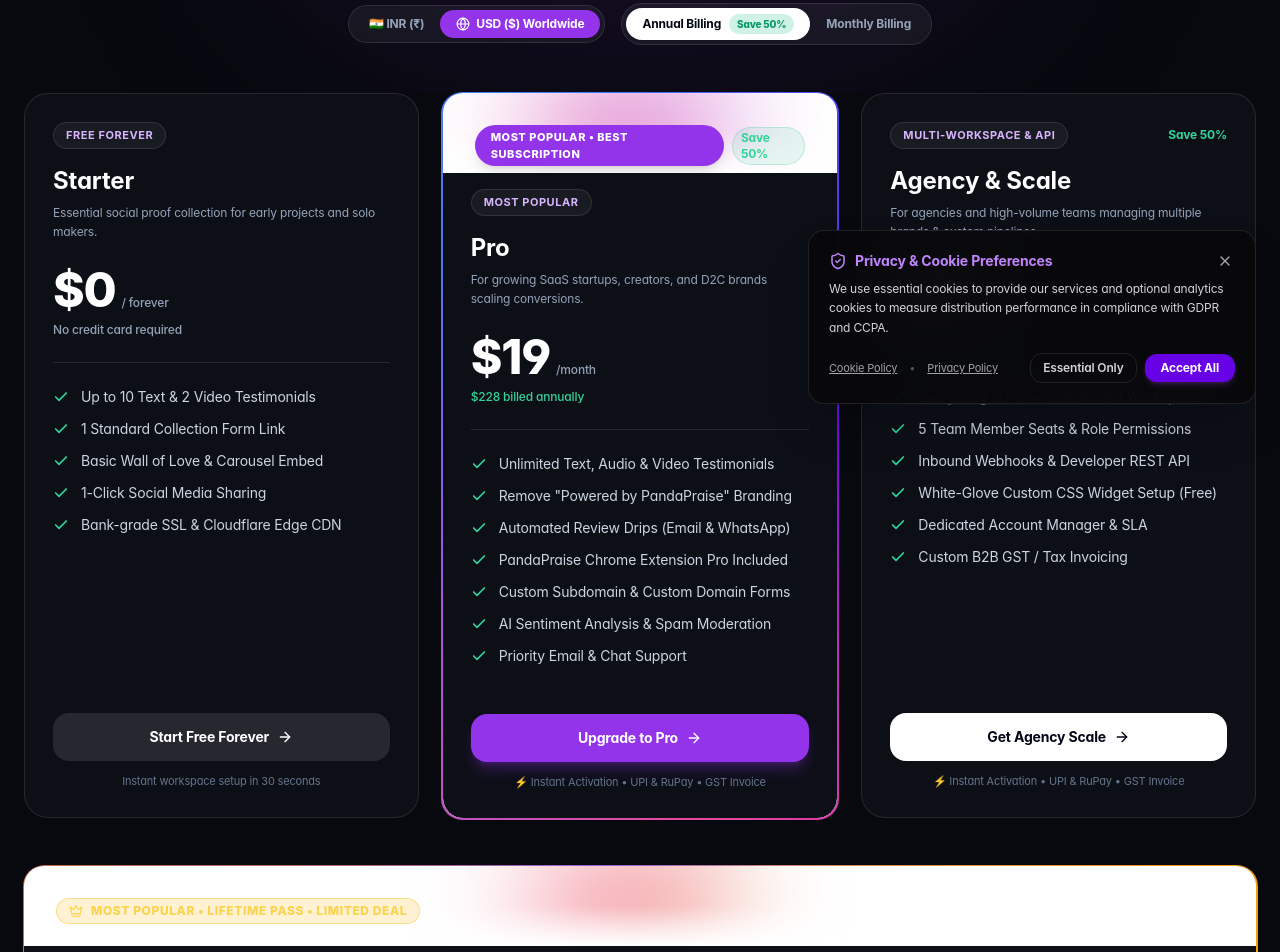
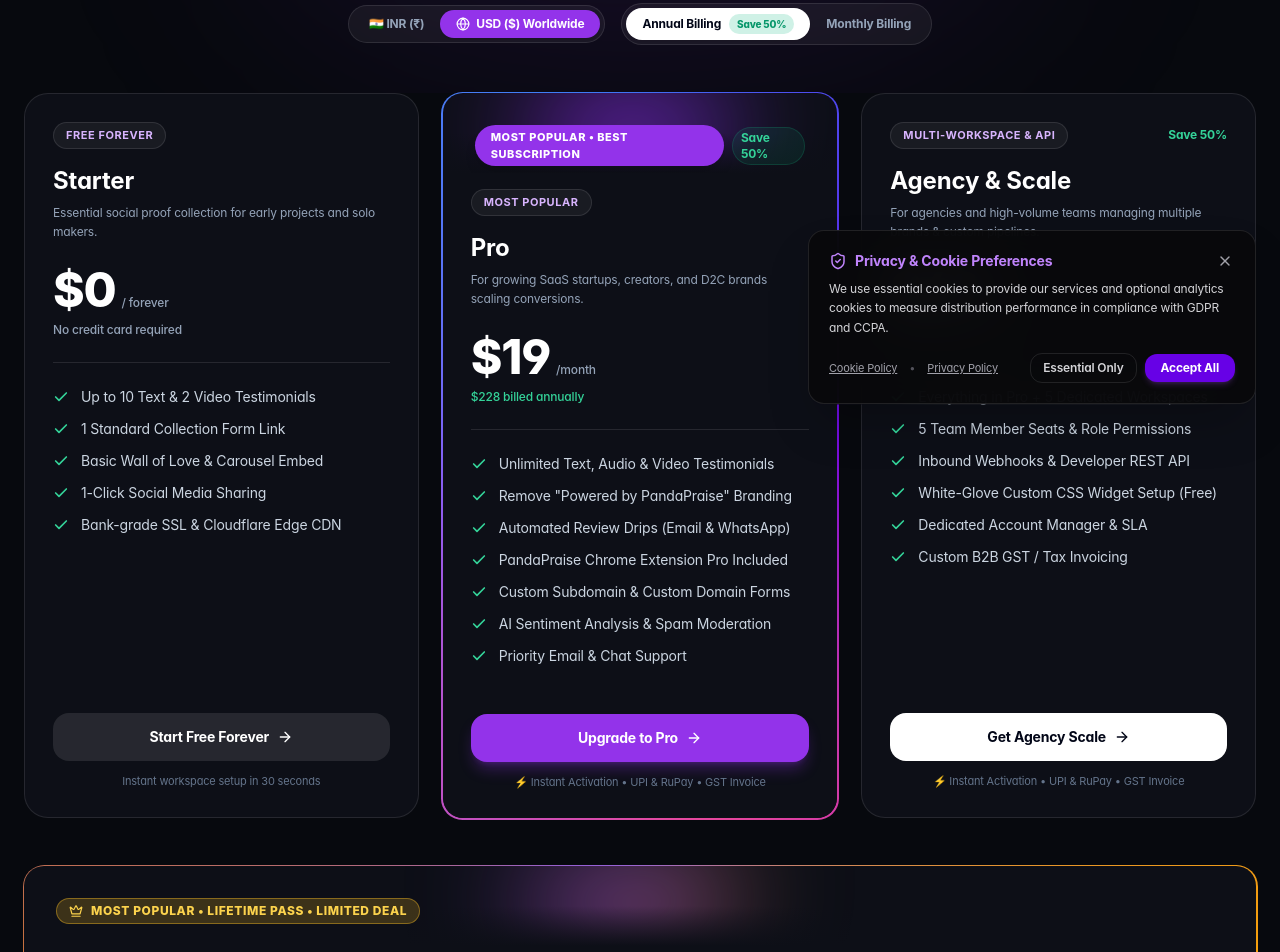
Before and after one commit to greetingsgopal-hub/testimonial-collector-dashboard, a React (Vite) app: page /pricing in a window 1280 px wide. Shown: the part 380-1332 px from the top of the page. Built offline with nearby package versions, Linux system fonts and the light colour scheme; no server answers.

Commit message:
fix-pricing-blobcard-dark-theme-bleed

```diff
--- a/src/components/ui/BlobCard.tsx
+++ b/src/components/ui/BlobCard.tsx
@@ -13,6 +13,8 @@
   darkColors?: string[];
   glowColors?: string[];
   className?: string;
+  cardClassName?: string;
+  fadeClassName?: string;
 }
 
 const DEFAULT_LIGHT = ["#ff0020", "#fc0f60", "#e8227a", "#ff85b3"];
@@ -27,6 +29,8 @@
   darkColors = DEFAULT_DARK,
   glowColors = DEFAULT_GLOW,
   className,
+  cardClassName,
+  fadeClassName,
 }: BlobCardProps) {
   return (
     <div className={cn("relative w-full", className)}>
@@ -40,7 +44,7 @@
         />
       </div>
 
-      <div className="relative z-10 rounded-[20px] overflow-hidden bg-background">
+      <div className={cn("relative z-10 rounded-[20px] overflow-hidden bg-background text-foreground", cardClassName)}>
         <div
           className="relative overflow-hidden rounded-t-[20px]"
           style={{ height: headerHeight }}
@@ -57,8 +61,8 @@
             margin={60}
             blur={50}
           />
-          <div className="absolute inset-0 bg-gradient-to-b from-transparent via-transparent to-background pointer-events-none" />
-          {header && <div className="relative z-10 p-8 pb-0">{header}</div>}
+          <div className={cn("absolute inset-0 bg-gradient-to-b from-transparent via-transparent to-background dark:to-[#0D0F17] pointer-events-none", fadeClassName)} />
+          {header && <div className="relative z-10 p-6 sm:p-8 pb-0">{header}</div>}
         </div>
 
         {children && <div>{children}</div>}
--- a/src/components/ui/FluidBlobs.tsx
+++ b/src/components/ui/FluidBlobs.tsx
@@ -28,11 +28,14 @@
   blur = 50,
   className,
 }: FluidBlobsProps) {
+  const containerRef = React.useRef<HTMLDivElement>(null);
   const [isDark, setIsDark] = React.useState(false);
 
   React.useEffect(() => {
     const checkDark = () => {
+      const el = containerRef.current;
       const isDarkMode =
+        Boolean(el?.closest(".dark")) ||
         document.documentElement.classList.contains("dark") ||
         document.body.classList.contains("dark");
       setIsDark(isDarkMode);
@@ -52,6 +55,7 @@
 
   return (
     <div
+      ref={containerRef}
       className={cn("pointer-events-none absolute inset-0 overflow-hidden", className)}
       style={{
         filter: `blur(${blur}px)`,
--- a/src/pages/PricingPage.tsx
+++ b/src/pages/PricingPage.tsx
@@ -382,7 +382,7 @@
   const lifetimePrice = currency === 'INR' ? 4999 : 149;
 
   return (
-    <div className="min-h-screen bg-[#07090E] text-slate-100 font-sans antialiased selection:bg-purple-600 selection:text-white">
+    <div className="dark min-h-screen bg-[#07090E] text-slate-100 font-sans antialiased selection:bg-purple-600 selection:text-white">
       {/* ================= NAVBAR ================= */}
       <header className="sticky top-0 z-40 backdrop-blur-md bg-[#07090E]/85 border-b border-white/10">
         <div className="max-w-7xl mx-auto h-16 px-6 flex items-center justify-between">
@@ -587,6 +587,8 @@
                   <BlobCard
                     headerHeight={80}
                     className="h-full flex flex-col"
+                    cardClassName="bg-[#0D0F17]"
+                    fadeClassName="to-[#0D0F17]"
                     lightColors={["#6701e6", "#8b5cf6", "#a855f7", "#ec4899"]}
                     darkColors={["#4c00b0", "#6701e6", "#7c3aed", "#9333ea"]}
                     glowColors={["#6701e6", "#ec4899", "#8b5cf6", "#3b82f6", "#6701e6"]}
@@ -794,6 +796,8 @@
         <div id="plan-card-lifetime" className="relative">
           <BlobCard
             headerHeight={80}
+            cardClassName="bg-[#0D0F17]"
+            fadeClassName="to-[#0D0F17]"
             lightColors={["#f59e0b", "#fbbf24", "#d97706", "#ec4899"]}
             darkColors={["#b45309", "#d97706", "#f59e0b", "#7c3aed"]}
             glowColors={["#f59e0b", "#fbbf24", "#d97706", "#8b5cf6", "#f59e0b"]}
```
